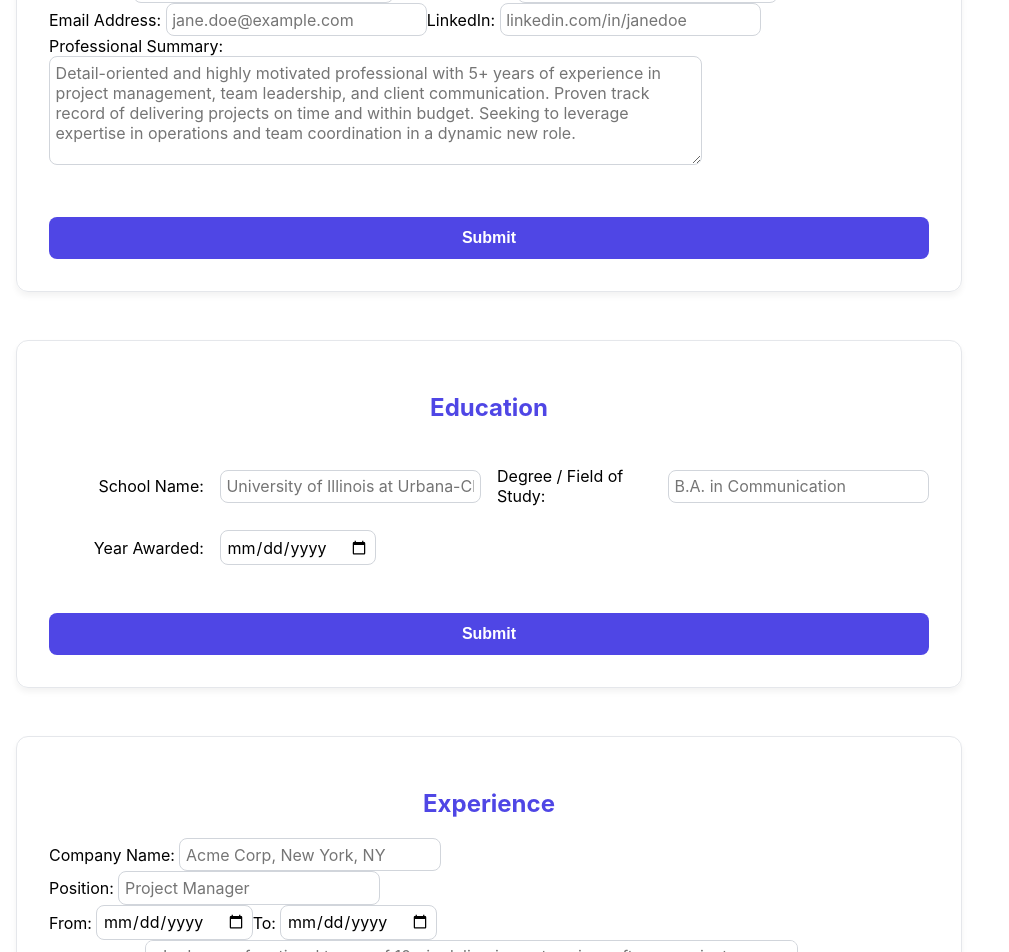
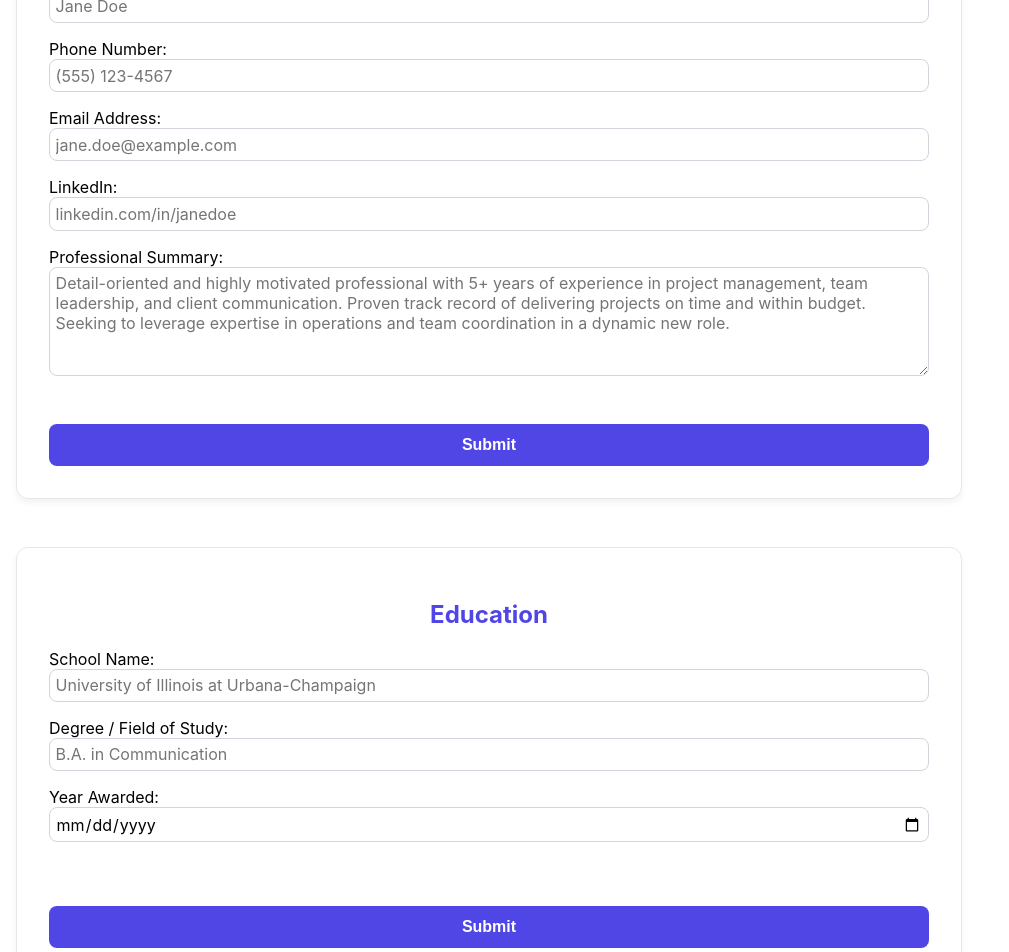
Before and after one commit to hillister/CV-Editor, a React (Vite) app: page / in a window 1280 px wide. Shown: the part 260-1212 px from the top of the page, without its empty margins (0-1009 px from the left). Built offline with nearby package versions, Linux system fonts and the light colour scheme.

Commit message:
add css grid to form

```diff
--- a/src/Experience.jsx
+++ b/src/Experience.jsx
@@ -41,22 +41,22 @@ function Experience(){
     return(
         <div className='content'>
             <div className="editor">
-                <form>
+                <form className="experienceForm">
                     <h2 className="heading">Experience</h2>
                     <label>Company Name: </label>
-                    <input placeholder='Acme Corp, New York, NY' type="text" value={companyName} onChange={handleCompanyName}/><br/>
+                    <input placeholder='Acme Corp, New York, NY' type="text" value={companyName} onChange={handleCompanyName}/>
                     <label>Position: </label>
-                    <input placeholder='Project Manager' type="text" value={position} onChange={handlePosition}/><br/>
+                    <input placeholder='Project Manager' type="text" value={position} onChange={handlePosition}/>
                     <label>From: </label>
                     <input type="date" value={startDate} onChange={handleStartDate}/>
                     <label>To: </label>
-                    <input type="date" value={endDate} onChange={handleEndDate}/><br/>
+                    <input type="date" value={endDate} onChange={handleEndDate}/>
                     <label>Description: </label>
                     <textarea placeholder="- Led cross-functional teams of 10+ in delivering enterprise software projects.
                                         - Improved delivery timelines by 25% through optimized workflows.
                                         - Managed budgets up to $500,000 and maintained 98% client satisfaction."
                         value={description} onChange={handleDescription}>
-                    </textarea><br/>
+                    </textarea>
                 </form>
                 <button onClick={handleSubmit}>{isSubmitted ? 'Edit' : 'Submit'}</button>
             </div>
--- a/src/GeneralInfo.jsx
+++ b/src/GeneralInfo.jsx
@@ -40,17 +40,17 @@ function GeneralInfo(){
         <div className='content'>
 
             <div className='editor'>
-                <form>
+                <form className='generalForm'>
                     <h2 className="heading">General Info</h2>
                     <label>Full Name: </label>
                     <input placeholder='Jane Doe' type='text' value={name} onChange={handleSetName} />
                     <label>Phone Number: </label>
-                    <input placeholder='(555) 123-4567' type='number' value={phone} onChange={handleSetPhone} /> <br/>
+                    <input placeholder='(555) 123-4567' type='number' value={phone} onChange={handleSetPhone} />
                     <label>Email Address: </label>
                     <input placeholder='jane.doe@example.com' type='text' value={email} onChange={handleSetEmail}/>
                     <label>LinkedIn: </label>
-                    <input placeholder='linkedin.com/in/janedoe' type='text' value={linkedIn} onChange={handleSetLinkedIn} /> <br/>
-                    <label>Professional Summary: </label><br/>
+                    <input placeholder='linkedin.com/in/janedoe' type='text' value={linkedIn} onChange={handleSetLinkedIn} />
+                    <label>Professional Summary: </label>
                     <textarea
                         placeholder='Detail-oriented and highly motivated professional with 5+ years of experience in project management, team leadership, and client communication. Proven track record of delivering projects on time and within budget. Seeking to leverage expertise in operations and team coordination in a dynamic new role.'
                         value={summary} onChange={handleSetSummary}>
--- a/src/index.css
+++ b/src/index.css
@@ -18,6 +18,7 @@ body {
     box-shadow: 0 4px 6px rgba(0, 0, 0, 0.05);
     padding: 2rem;
     margin-bottom: 2rem;
+    max-width: 100%;
 }
 
 .heading {
@@ -26,9 +27,8 @@ body {
 }
 
 textarea {
-    width: 40rem;
-    max-width: 100%;
     height: 6rem;
+    resize: vertical;
 
 }
 
@@ -72,23 +72,11 @@ textarea:focus {
     margin-bottom: 1.5rem;
 }
 
-.educationForm {
+
+form {
     display: grid;
-    grid-template-columns: 1fr 1fr 1fr 1fr;
-    column-gap: 1rem;
-    row-gap: 1.5rem;
-    align-items: center;
 }
 
-
-.educationForm h2 {
-    grid-column: span 4;
+form input {
+    margin-bottom: 1rem;
 }
-
-.educationForm label {
-    justify-self: end;
-}
-
-.educationForm input {
-    justify-self: start;
-}
```
